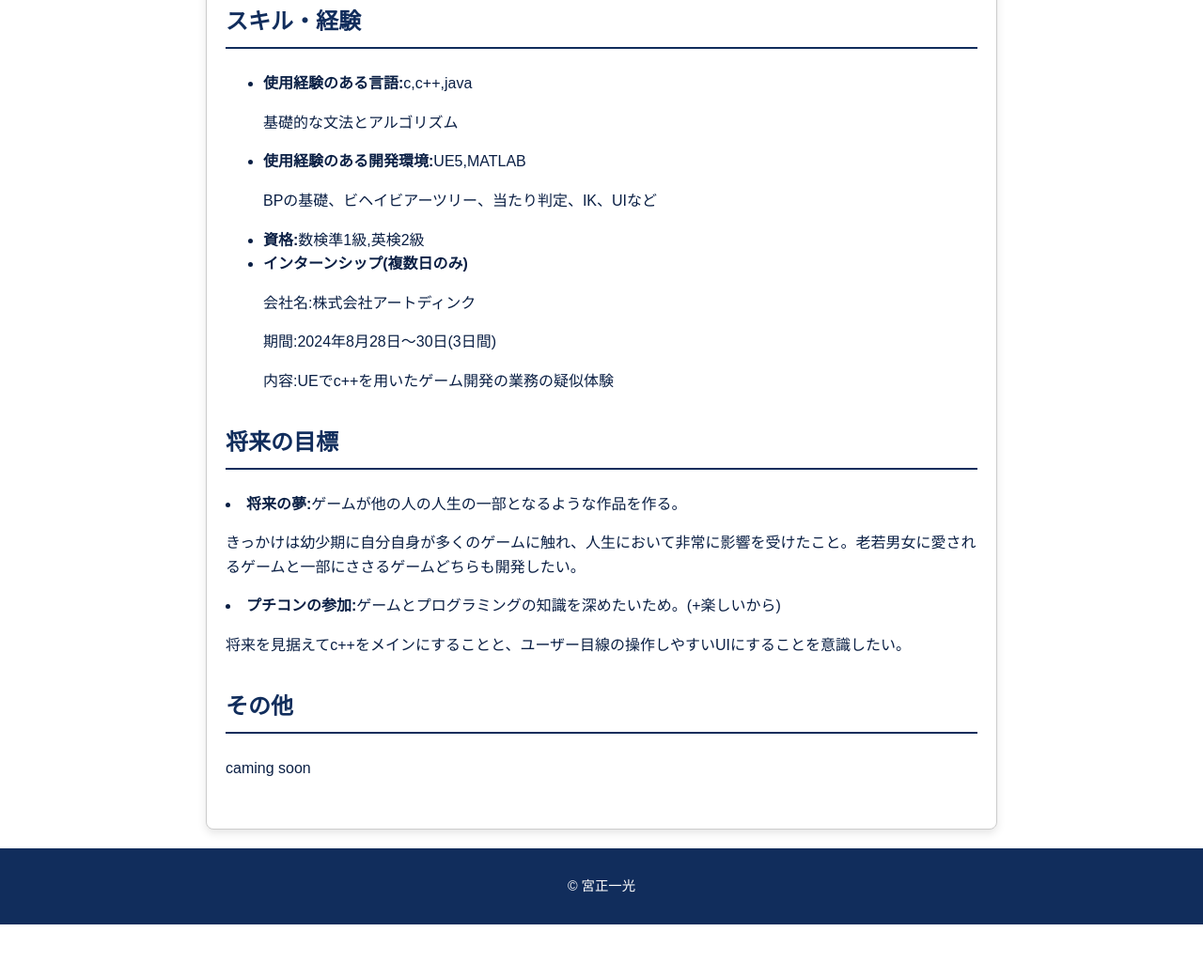
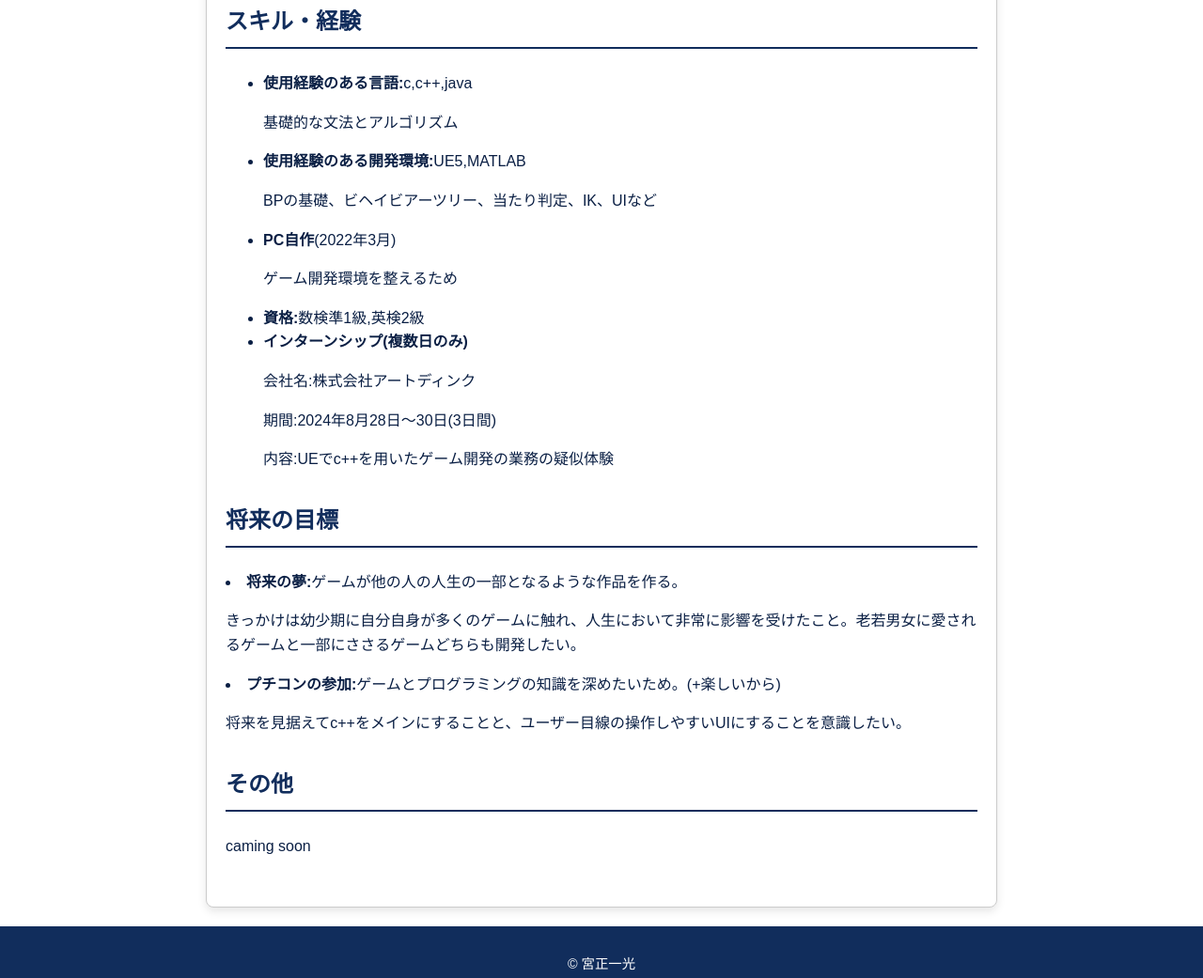
Before and after one commit to genglow94/genglow94.github.io, a plain HTML site: page index.html in a window 1280 px wide. Shown: the part 2511-3552 px from the top of the page at 94% size. Before the commit the page ends 3495 px from the top, so only its background shows below. Drawn offline with Linux system fonts and the light colour scheme.

Commit message:
Update index.html

```diff
--- a/index.html
+++ b/index.html
@@ -75,6 +75,8 @@
         <p>基礎的な文法とアルゴリズム</p>
         <li><strong>使用経験のある開発環境:</strong>UE5,MATLAB</li>
         <p>BPの基礎、ビヘイビアーツリー、当たり判定、IK、UIなど</p>
+        <li><strong>PC自作</strong>(2022年3月)</li>
+        <p>ゲーム開発環境を整えるため</p>
         <li><strong>資格:</strong>数検準1級,英検2級</li>
         <li><strong>インターンシップ(複数日のみ)</strong></li>
         <p>会社名:株式会社アートディンク</p>
```
